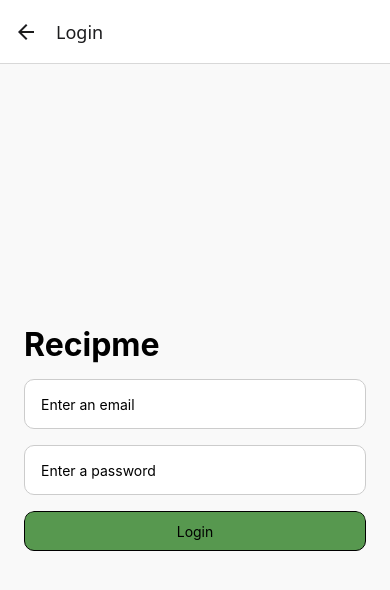
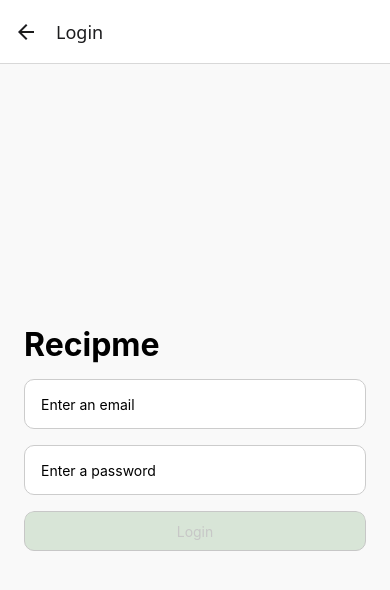
Before and after one commit to alexwintle/recipme, a React Native app: screen /Login in a window 390 px wide. Shown: the top 590 px of the page. Built offline with nearby package versions, Linux system fonts and the light colour scheme; no server answers.

Commit message:
refactor: button disabled unless input is present, styling for this

```diff
--- a/src/screens/LoginScreen.tsx
+++ b/src/screens/LoginScreen.tsx
@@ -52,7 +52,7 @@ const LoginScreen = () => {
             <TextInput placeholder="Enter a password" value={password} onChangeText={setPassword} secureTextEntry style={styles.input} />
 
             <View style={styles.buttonContainer}>
-                <TouchableOpacity style={styles.button} onPress={onLogin} disabled={isDisabled}>
+                <TouchableOpacity style={[styles.button, isDisabled && styles.buttonDisabled]} onPress={onLogin} disabled={isDisabled}>
                     <Text>Login</Text>
                 </TouchableOpacity>
             </View>
--- a/src/styles/styles.ts
+++ b/src/styles/styles.ts
@@ -31,6 +31,9 @@ export default StyleSheet.create({
         backgroundColor: '#57984f',
         justifyContent: 'center'
     },
+    buttonDisabled: {
+        opacity: 0.2
+    },
     errorText: {
         color: 'red',
         textAlign: 'center',
```
